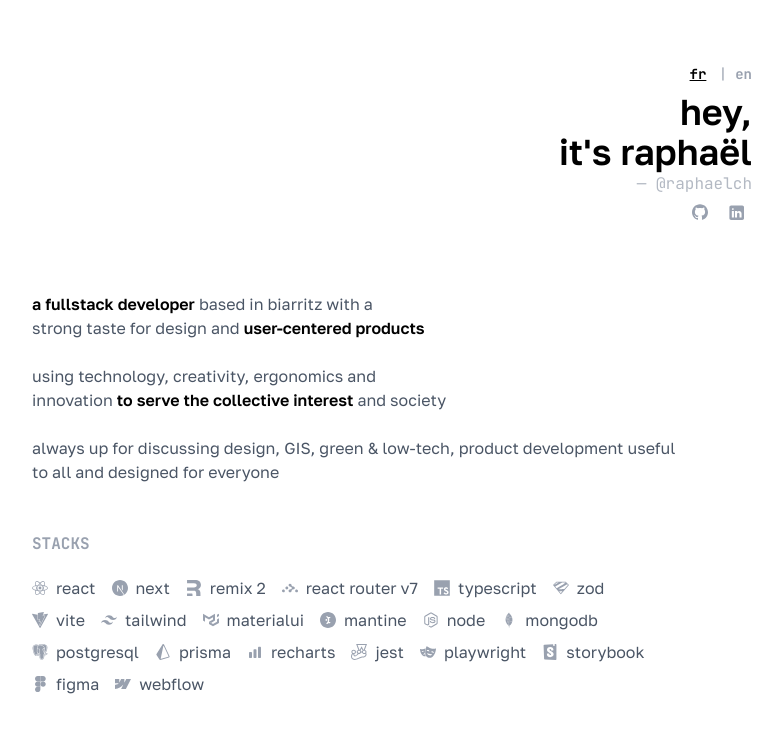
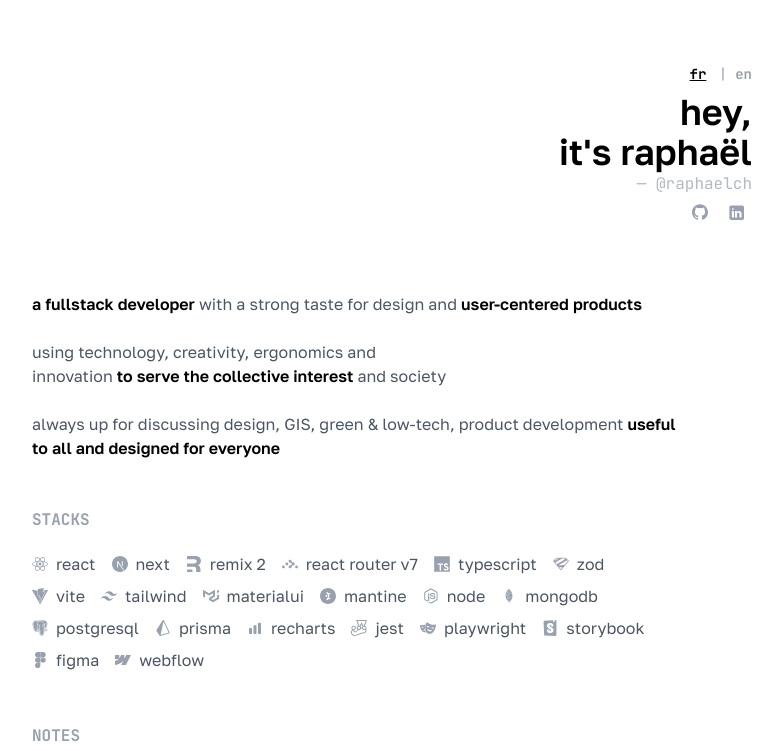
Before and after one commit to raphaelchpprt/raphaelch.me, a Next.js app: page /en in a window 1280 px wide. Shown: the top 751 px of the page, without its empty margins (248-1030 px from the left). Built offline with nearby package versions, Linux system fonts and the light colour scheme.

Commit message:
feat: wording homepage updated

```diff
--- a/app/[locale]/page.tsx
+++ b/app/[locale]/page.tsx
@@ -110,15 +110,18 @@ export default async function Home({
 
         <div className="group mt-12 flex max-w-prose flex-col gap-6 font-sans">
           <h2 className="text-balance">
-            <strong>{dict.home.title}</strong> {dict.home.location}{" "}
-            {dict.home.subtitle1} <strong>{dict.home.subtitle1Bold}</strong>
+            <strong>{dict.home.title}</strong> {dict.home.subtitle1}{" "}
+            <strong>{dict.home.subtitle1Bold}</strong>
           </h2>
           <p className="text-balance">
             {dict.home.description1}{" "}
             <strong>{dict.home.description1Bold}</strong>{" "}
             {dict.home.description1End}
           </p>
-          <p>{dict.home.description2}</p>
+          <p>
+            {dict.home.description2}{" "}
+            <strong>{dict.home.description2Bold}</strong>
+          </p>
         </div>
       </div>
 
--- a/hooks/use-translation.ts
+++ b/hooks/use-translation.ts
@@ -8,13 +8,13 @@ type TranslationKeys = {
   home: {
     spinningText: string;
     title: string;
-    location: string;
     subtitle1: string;
     subtitle1Bold: string;
     description1: string;
     description1Bold: string;
     description1End: string;
     description2: string;
+    description2Bold: string;
   };
   sections: {
     stacks: string;
--- a/locales/en.json
+++ b/locales/en.json
@@ -4,15 +4,15 @@
     "name": "it's raphaël"
   },
   "home": {
-    "spinningText": "craft • interface • design • greentech • ",
+    "spinningText": "product • interface • design • greentech • ",
     "title": "a fullstack developer",
-    "location": "based in biarritz",
     "subtitle1": "with a strong taste for design and",
     "subtitle1Bold": "user-centered products",
     "description1": "using technology, creativity, ergonomics and innovation",
     "description1Bold": "to serve the collective interest",
     "description1End": "and society",
-    "description2": "always up for discussing design, GIS, green & low-tech, product development useful to all and designed for everyone"
+    "description2": "always up for discussing design, GIS, green & low-tech, product development",
+    "description2Bold": "useful to all and designed for everyone"
   },
   "sections": {
     "stacks": "stacks",
--- a/locales/fr.json
+++ b/locales/fr.json
@@ -4,15 +4,15 @@
     "name": "c'est raphaël"
   },
   "home": {
-    "spinningText": "craft • interface • design • greentech • ",
+    "spinningText": "product • interface • design • greentech • ",
     "title": "développeur fullstack",
-    "location": "basé à biarritz",
     "subtitle1": "avec un goût marqué pour le design et les",
     "subtitle1Bold": "produits centrés utilisateur",
     "description1": "mettant la technologie, la créativité, l'ergonomie et l'innovation",
     "description1Bold": "au service de l'intérêt collectif",
     "description1End": "et de la société",
-    "description2": "toujours partant pour discuter de design, de SIG, de green & low-tech, de développement produit utile à tous et pensé pour chacun"
+    "description2": "toujours partant pour discuter de design, de SIG, de green & low-tech, de développement produit",
+    "description2Bold": "utile à tous et pensé pour chacun"
   },
   "sections": {
     "stacks": "stacks",
```
